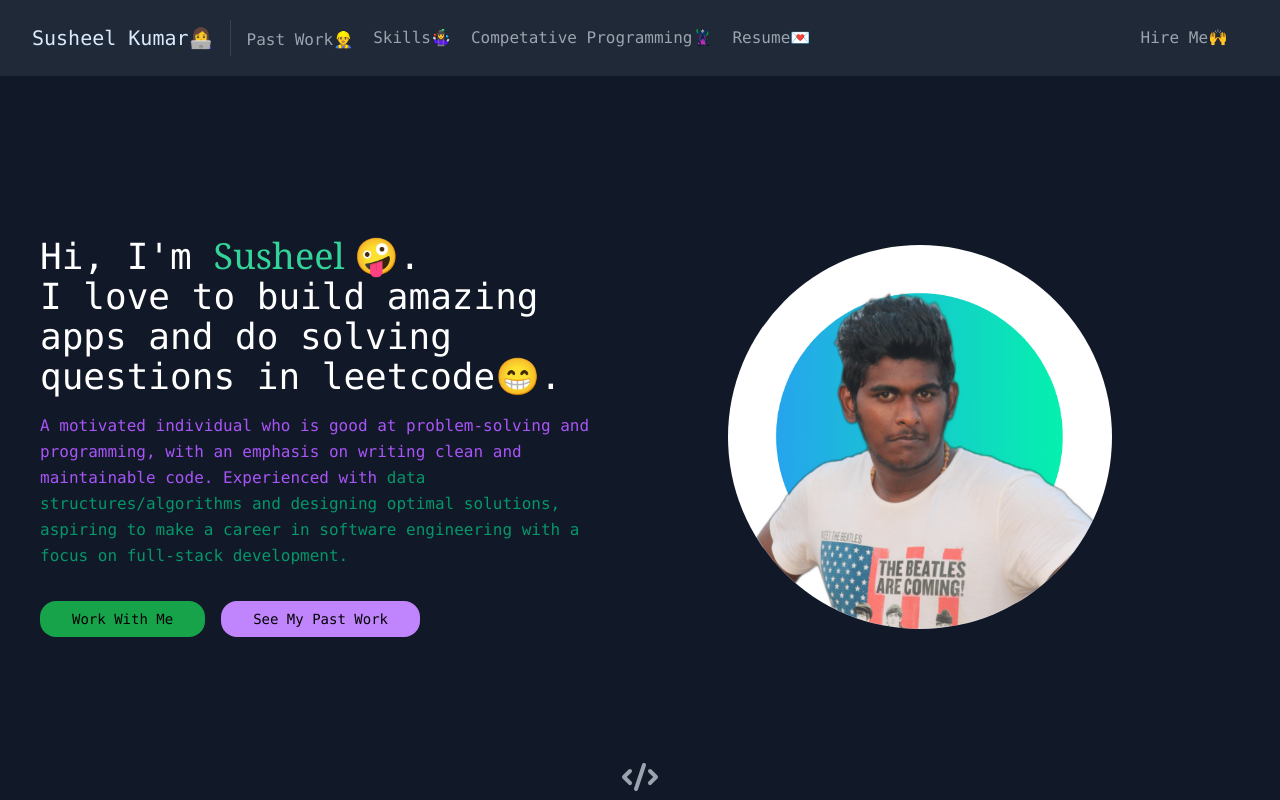
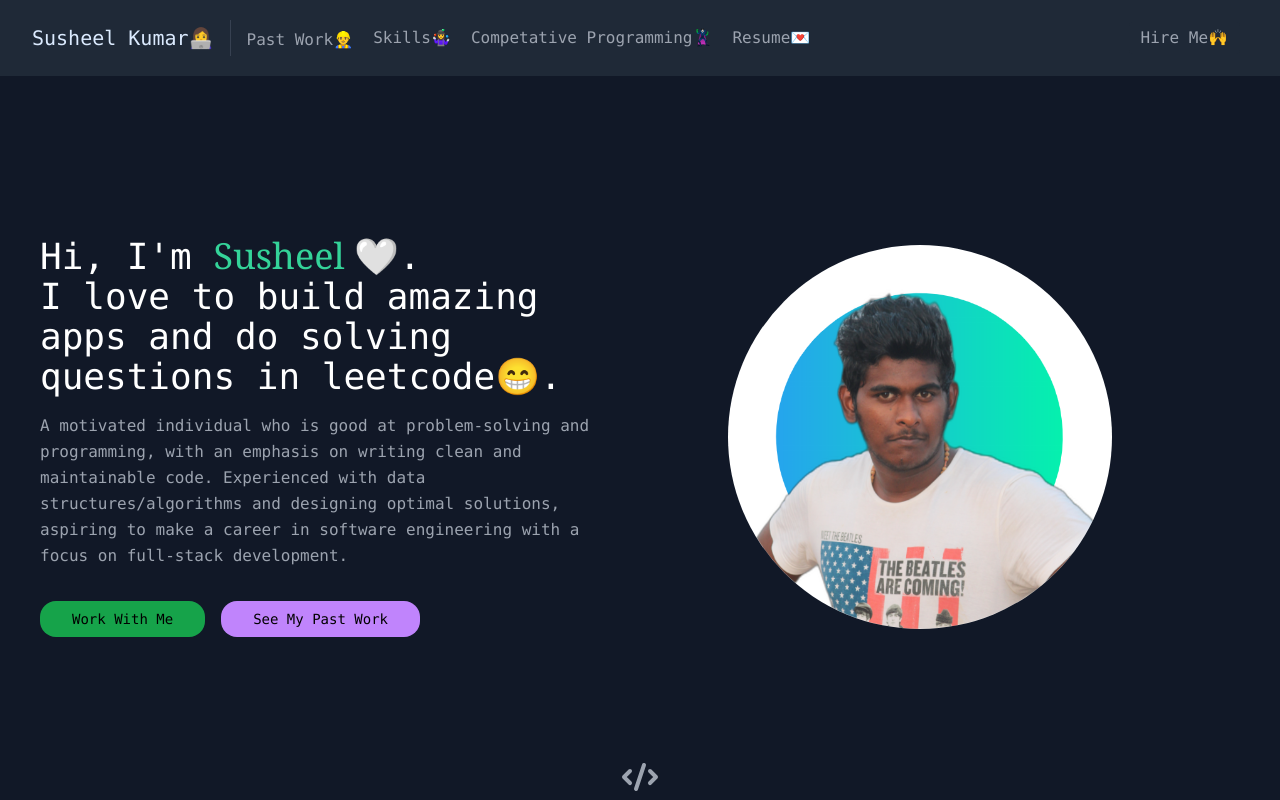
Before and after one commit to Susheel4115/typescript-portfolio, a React (Create React App) app: page / in a window 1280 px wide. Shown: the top 800 px of the page. Built offline with nearby package versions, Linux system fonts and the light colour scheme.

Commit message:
small change in about page

```diff
--- a/src/components/About.tsx
+++ b/src/components/About.tsx
@@ -8,21 +8,16 @@ export default function About() {
         <div className="lg:flex-grow md:w-1/2 lg:pr-24 md:pr-16 flex flex-col md:items-start md:text-left mb-16 md:mb-0 items-center text-center">
           <h1 className="title-font sm:text-4xl text-3xl mb-4 font-medium text-white">
             Hi, I'm{" "}
-            <span className="font-serif text-emerald-400">Susheel 🤪</span>.
+            <span className="font-serif text-emerald-400">Susheel 🤍</span>.
             <br className="hidden lg:inline-block" />I love to build amazing
             apps and do solving questions in leetcode😁.
           </h1>
           <p className="mb-8 leading-relaxed">
-            <span className="text-purple-500">
-              A motivated individual who is good at problem-solving and
-              programming, with an emphasis on writing clean and maintainable
-              code. Experienced with
-            </span>{" "}
-            <span className="text-emerald-600">
-              data structures/algorithms and designing optimal solutions,
-              aspiring to make a career in software engineering with a focus on
-              full-stack development.
-            </span>
+            A motivated individual who is good at problem-solving and
+            programming, with an emphasis on writing clean and maintainable
+            code. Experienced with data structures/algorithms and designing
+            optimal solutions, aspiring to make a career in software engineering
+            with a focus on full-stack development.
           </p>
           <div className="flex justify-center">
             <a
```
